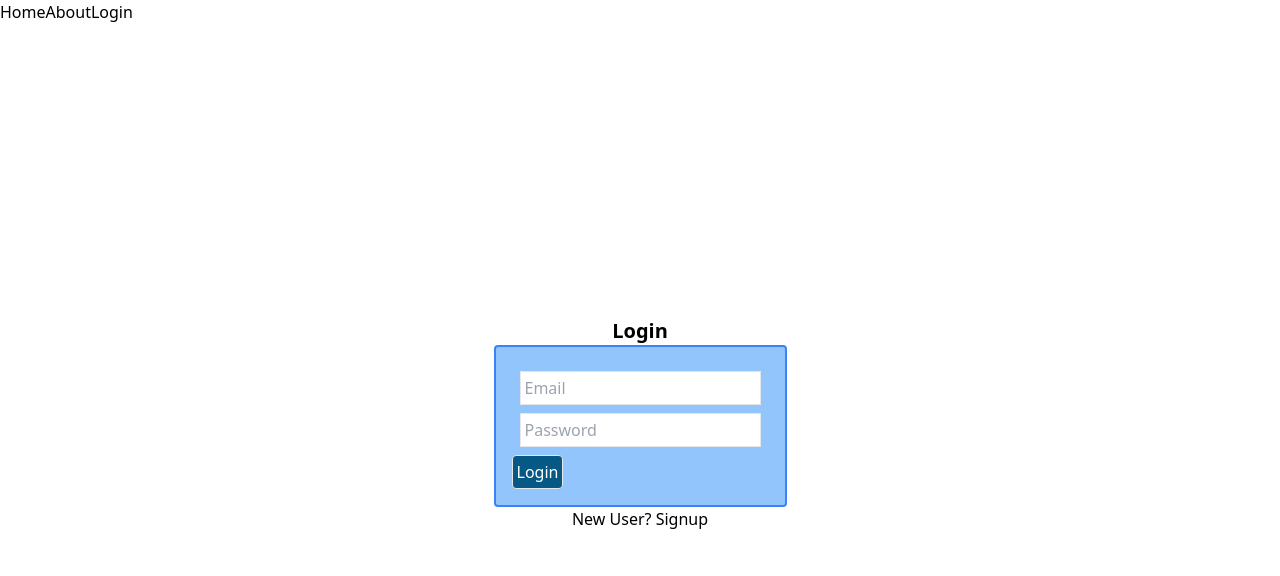
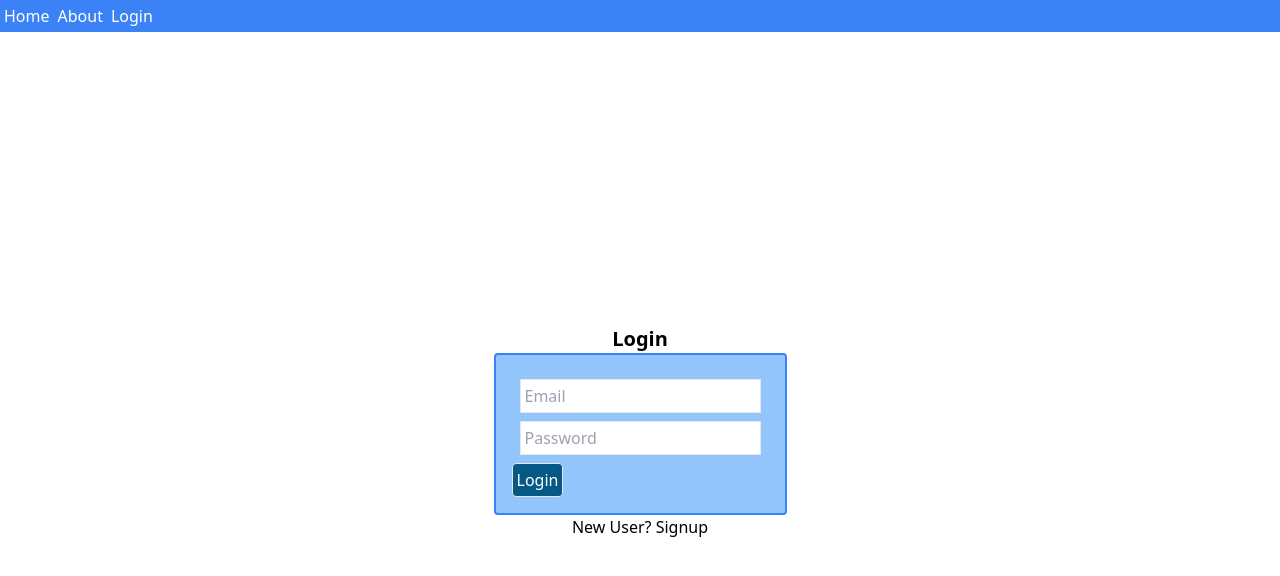
Before and after one commit to JosephSzpigiel/money-magnet, a React (Vite) app in the folder client/: page /login in a window 1280 px wide. Shown: the top 576 px of the page. Built offline with nearby package versions, Linux system fonts and the light colour scheme.

Commit message:
Adds CSS to NavBar

```diff
--- a/client/components/NavBar.jsx
+++ b/client/components/NavBar.jsx
@@ -8,19 +8,23 @@ function NavBar({ user, handleLogout }) {
 	}
 
 	return (
-		<header>
-			<div className="grid-cols-3">
-				<nav>
+			<div>
+				<nav className="flex bg-blue-500">
+          <div className="text-white p-1">
 					  <NavLink to='/'>Home</NavLink>
+          </div>
+          <div className="text-white p-1">
             <NavLink to='/about'>About</NavLink>
+          </div>
+					<div className="text-white p-1">
             {user ? (
               <button onClick={handleLogoutClick}>Logout</button>
             ) : (
               <NavLink to='/login'>Login</NavLink>
             )}
+          </div>
 				</nav>
 			</div>
-		</header>
 	);
 }
 
--- a/client/pages/Dashboard.jsx
+++ b/client/pages/Dashboard.jsx
@@ -1,5 +1,9 @@
 function Dashboard({ user }) {
-	return <div>Welcome to your dashboard, {user.email}!</div>;
+	return (
+    <div className="h-screen flex flex-col items-center justify-center">
+      <div className="text-xl">Welcome to your dashboard, {user.email}!</div>
+    </div>
+  )
 }
 
 export default Dashboard;
```
Lines whose indentation alone changed are shown as unchanged.
